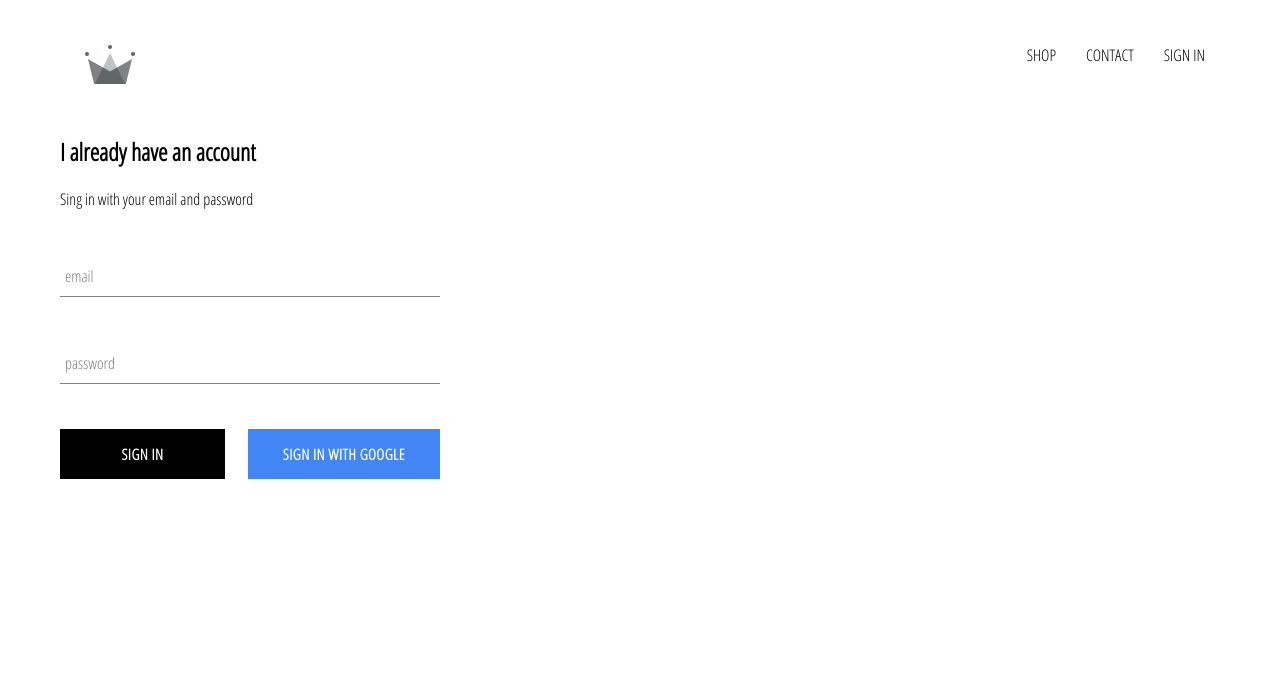
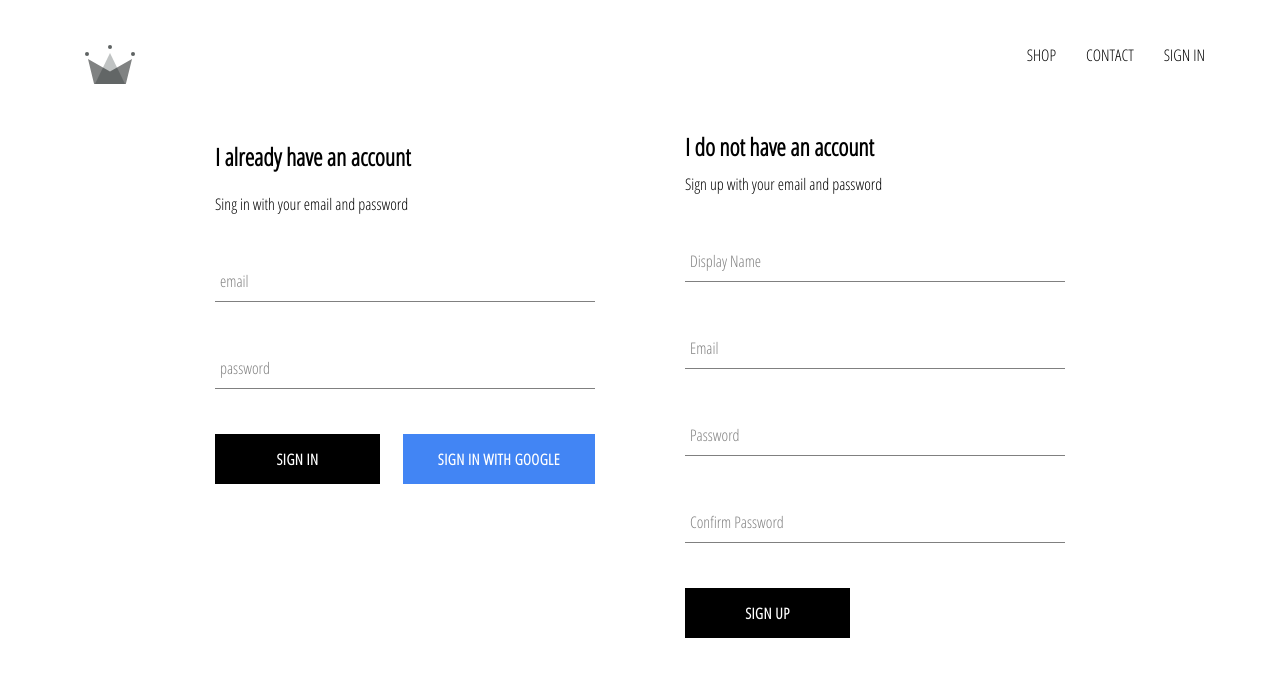
Before and after one commit to nestor-arguello/react-e-commerce, a React (Create React App) app: page /signin in a window 1280 px wide. Shown: the top 676 px of the page. Built offline with nearby package versions, Linux system fonts and the light colour scheme; no server answers.

Commit message:
add sign-up and ability to store authenticated users into firebase

```diff
--- a/src/App.js
+++ b/src/App.js
@@ -7,7 +7,7 @@
 import ShopPage from './pages/shop/shop.component';
 import Header from './components/header/header.component';
 import SignInAndSignUpPage from './pages/sign-in-and-sign-up/sign-in-and-sign-up.component';
-import { auth } from './firebase/firebase.util';
+import { auth, createUserProfileDocument } from './firebase/firebase.util';
 
 class App extends React.Component {
   state = {
@@ -17,9 +17,21 @@
   unsubscribeFromAuth = null;
 
   componentDidMount() {
-    this.unsubscribeFromAuth = auth.onAuthStateChanged(user => {
-      this.setState({ currentUser: user });
-      console.log(user);
+    this.unsubscribeFromAuth = auth.onAuthStateChanged(async userAuth => {
+      if (userAuth) {
+        const userRef = await createUserProfileDocument(userAuth);
+
+        userRef.onSnapshot(snapshot => {
+          this.setState({
+            currentUser: {
+              id: snapshot.id,
+              ...snapshot.data(),
+            }
+          });
+        });
+      } else {
+        this.setState({ currentUser: userAuth });
+      }
     });
   }
 
@@ -28,6 +40,7 @@
   }
 
   render() {
+    console.log(this.state)
     return (
       <div>
         <Header currentUser={this.state.currentUser} />
--- /dev/null
+++ b/src/components/sign-up/sign-up.component.jsx
@@ -0,0 +1,104 @@
+import React from 'react';
+
+import './sign-up.styles.scss';
+import FormInput from '../form-input/form-input.component';
+import CustomButton from '../custom-button/custom-button.component';
+import { auth, createUserProfileDocument } from '../../firebase/firebase.util';
+
+class SignUp extends React.Component {
+  constructor(props) {
+    super(props);
+
+    this.state = {
+      displayName: '',
+      email: '',
+      password: '',
+      confirmPassword: '',
+    };
+  }
+
+  handleSubmit = async event => {
+    event.preventDefault();
+
+    const { displayName, email, password, confirmPassword } = this.state;
+
+    if (password !== confirmPassword) {
+      alert("Passwords don't match");
+      return;
+    }
+    try {
+      const { user } = await auth.createUserWithEmailAndPassword(
+        email,
+        password
+      );
+
+      await createUserProfileDocument(user, { displayName });
+      this.setState({
+        displayName: '',
+        email: '',
+        password: '',
+        confirmPassword: '',
+      });
+    } catch (error) {
+      console.error(error);
+    }
+  };
+
+  handleChange = event => {
+    const { name, value } = event.target;
+    this.setState(prevState => {
+      return {
+        ...prevState,
+        [name]: value,
+      };
+    });
+  };
+
+  render() {
+    const { displayName, email, password, confirmPassword } = this.state;
+
+    return (
+      <div className="sign-up">
+        <h2 className="title">I do not have an account </h2>
+        <span>Sign up with your email and password</span>
+        <form className="sign-up-form" onSubmit={this.handleSubmit}>
+          <FormInput
+            type="text"
+            name="displayName"
+            value={displayName}
+            onChange={this.handleChange}
+            label="Display Name"
+            required
+          />
+          <FormInput
+            type="email"
+            name="email"
+            value={email}
+            onChange={this.handleChange}
+            label="Email"
+            required
+          />
+          <FormInput
+            type="password"
+            name="password"
+            value={password}
+            onChange={this.handleChange}
+            label="Password"
+            required
+          />
+          <FormInput
+            type="password"
+            name="confirmPassword"
+            value={confirmPassword}
+            onChange={this.handleChange}
+            label="Confirm Password"
+            required
+          />
+          <CustomButton type="submit">Sign Up</CustomButton>
+        </form>
+      </div>
+    );
+  }
+}
+
+export default SignUp;
--- /dev/null
+++ b/src/components/sign-up/sign-up.styles.scss
@@ -0,0 +1,9 @@
+.sign-up {
+  display: flex;
+  flex-direction: column;
+  width: 380px;
+
+  .title {
+    margin: 10px 0;
+  }
+}
--- a/src/firebase/firebase.util.js
+++ b/src/firebase/firebase.util.js
@@ -13,6 +13,30 @@
   measurementId: 'G-H7LYF6W3PX',
 };
 
+export const createUserProfileDocument = async (userAuth, additionalData) => {
+  if (!userAuth) return;
+
+  const userRef = firestore.doc(`users/${userAuth.uid}`);
+  const snapShot = await userRef.get();
+
+  if (!snapShot.exists) {
+    const { displayName, email } = userAuth;
+    const createdAt = new Date();
+
+    try {
+      await userRef.set({
+        displayName,
+        email,
+        createdAt,
+        ...additionalData,
+      })
+    } catch(error) {
+      console.log('error creating user', error.messsage)
+    }
+  }
+  return userRef;
+}
+
 firebase.initializeApp(config);
 
 export const auth = firebase.auth();
--- a/src/pages/sign-in-and-sign-up/sign-in-and-sign-up.component.jsx
+++ b/src/pages/sign-in-and-sign-up/sign-in-and-sign-up.component.jsx
@@ -2,11 +2,13 @@
 
 import './sign-in-and-sign-up.styles.scss'
 import SignIn from '../../components/sign-in/sign-in.component';
+import SignUp from '../../components/sign-up/sign-up.component';
 
 const SignInAndSignUpPage = ({...props}) => {
   return (
     <div className="sign-in-and-sign-up">
       <SignIn />
+      <SignUp />
     </div>
   );
 };
--- a/src/pages/sign-in-and-sign-up/sign-in-and-sign-up.styles.scss
+++ b/src/pages/sign-in-and-sign-up/sign-in-and-sign-up.styles.scss
@@ -0,0 +1,6 @@
+.sign-in-and-sign-up {
+  width: 850px;
+  display: flex;
+  justify-content: space-between;
+  margin: 30px auto;
+}
```
